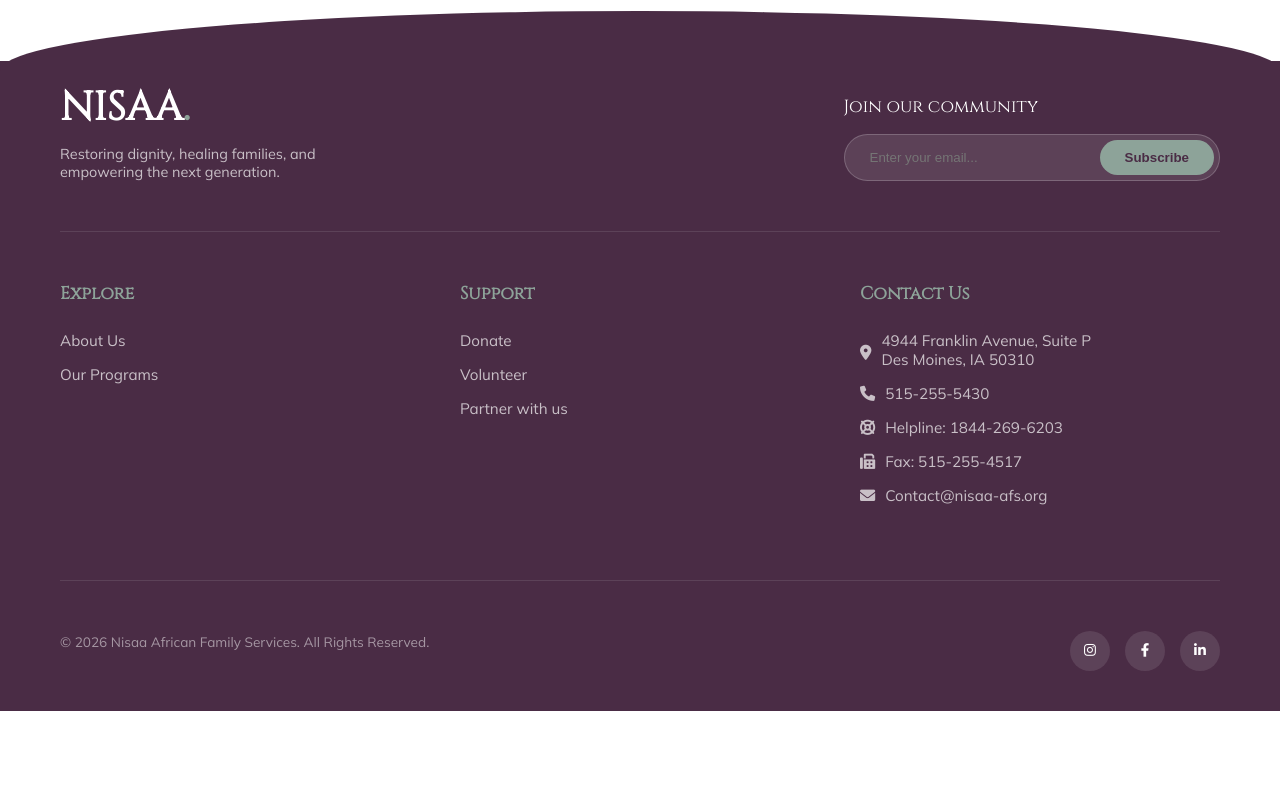
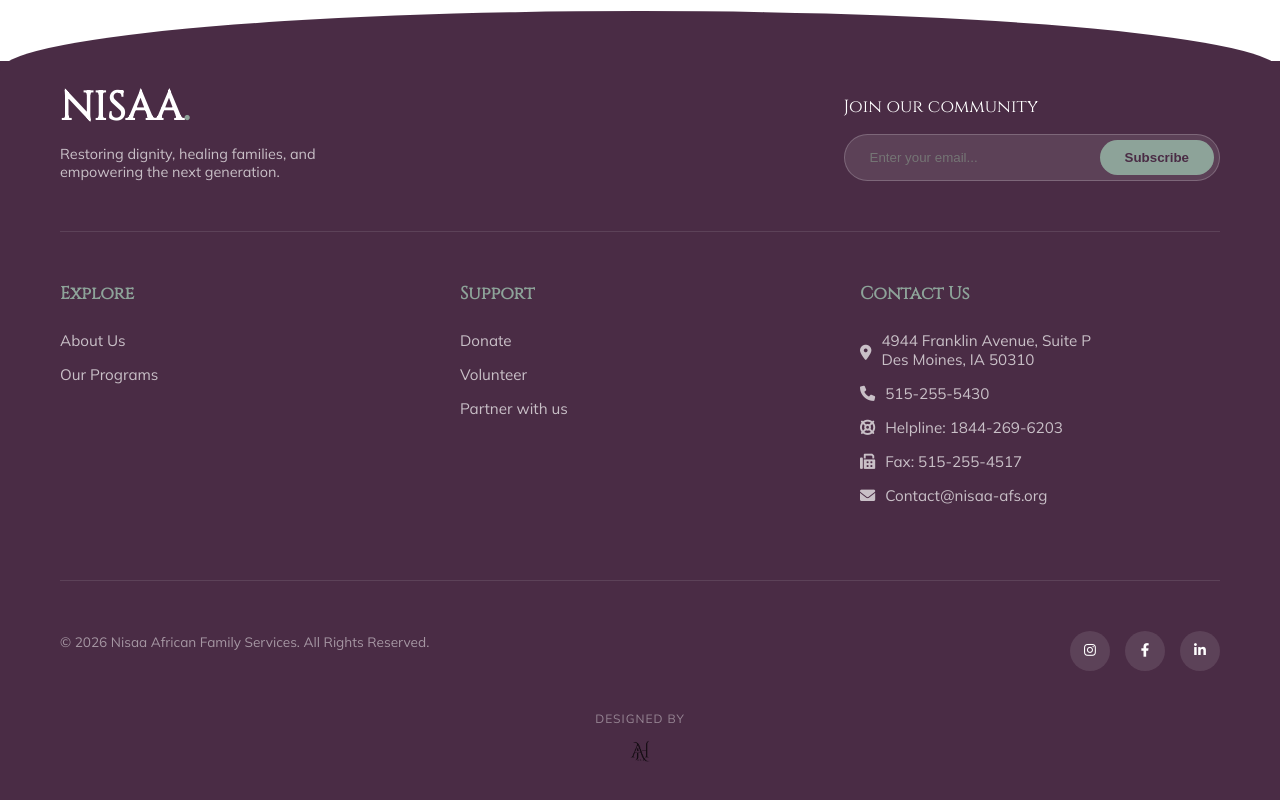
Before and after one commit to obsidian-high/Nisaa-afs, a React (Vite) app: page /shop in a window 1280 px wide. Shown: the part 1062-1862 px from the top of the page. Before the commit the page ends 1773 px from the top, so only its background shows below. Built offline with nearby package versions, Linux system fonts and the light colour scheme.

Commit message:
Developer logo and link added

```diff
--- a/src/components/Footer.jsx
+++ b/src/components/Footer.jsx
@@ -1,5 +1,6 @@
 import React from 'react';
 import { Link } from 'react-router-dom';
+import '../style.css'; // Ensure CSS is imported
 
 const Footer = () => {
   return (
@@ -38,7 +39,6 @@
                     <Link to="/contact">Partner with us</Link>
                 </div>
 
-                {/* --- UPDATED CONTACT SECTION --- */}
                 <div className="f-col contact-col">
                     <h4>Contact Us</h4>
                     <p style={{ display: 'flex', gap: '10px' }}>
@@ -50,7 +50,6 @@
                     <p><i className="fas fa-fax"></i> Fax: 515-255-4517</p>
                     <p><i className="fas fa-envelope"></i> Contact@nisaa-afs.org</p>
                 </div>
-                {/* ------------------------------- */}
             </div>
 
             <div className="footer-bottom">
@@ -61,6 +60,17 @@
                     <a href="https://www.linkedin.com/company/nisaa-african-family-services" target="_blank" rel="noopener noreferrer"><i className="fab fa-linkedin-in"></i></a>
                 </div>
             </div>
+
+            {/* --- NEW SECTION: YOUR CLICKABLE LOGO (EMAIL) --- */}
+<div className="developer-credit">
+    <span>Designed by</span>
+
+    {/* Replace with your actual email address */}
+    <a href="mailto:itsmeaidenj@email.com" className="dev-link">
+        <img src="/arden-logo.png" alt="Arden Design" className="dev-logo" />
+    </a>
+</div>
+
         </div>
     </footer>
   );
--- a/src/style.css
+++ b/src/style.css
@@ -2466,3 +2466,34 @@
     display: none;
   }
 }
+
+/* --- Developer Credit (Logo at bottom) --- */
+.developer-credit {
+    display: flex;
+    flex-direction: column;
+    align-items: center;     /* Centers everything */
+    justify-content: center;
+    margin-top: 40px;        /* Adds space between social icons and your logo */
+    opacity: 0.7;            /* Makes it slightly subtle (optional) */
+    transition: opacity 0.3s ease;
+}
+
+.developer-credit:hover {
+    opacity: 1;              /* Fully visible when hovered */
+}
+
+.developer-credit span {
+    font-size: 0.75rem;      /* Small, elegant text size */
+    text-transform: uppercase;
+    letter-spacing: 1px;
+    margin-bottom: 8px;      /* Space between "Designed by" and logo */
+    color: rgba(255, 255, 255, 0.6);
+}
+
+.dev-logo {
+    height: 40px;            /* Adjust this to change logo size */
+    width: auto;             /* Keeps aspect ratio correct */
+    /* If your logo is BLACK, uncomment the next line to turn it WHITE:
+       filter: brightness(0) invert(1);
+    */
+}
```
Also changed, not shown: public/arden-logo.png (added).
